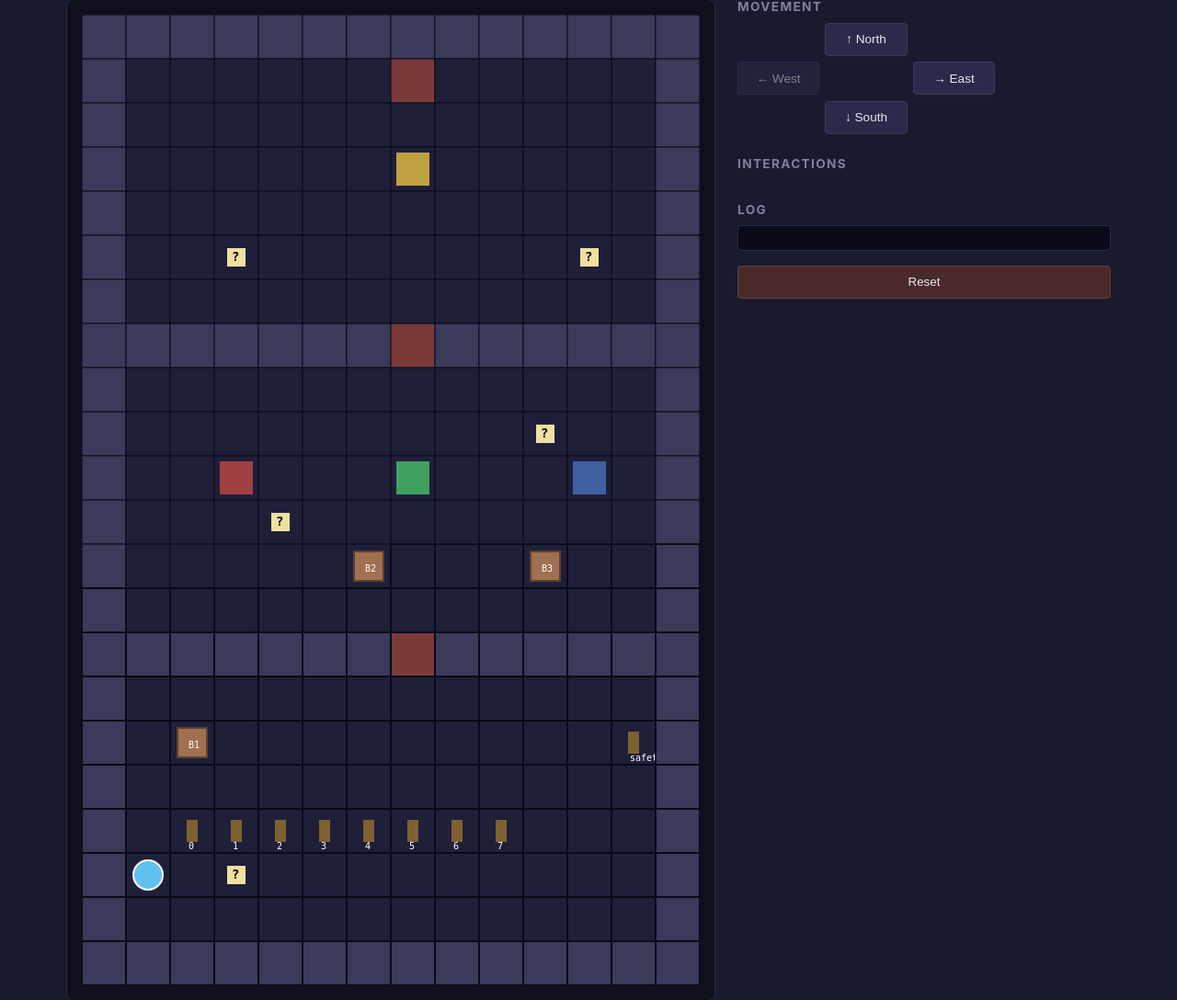
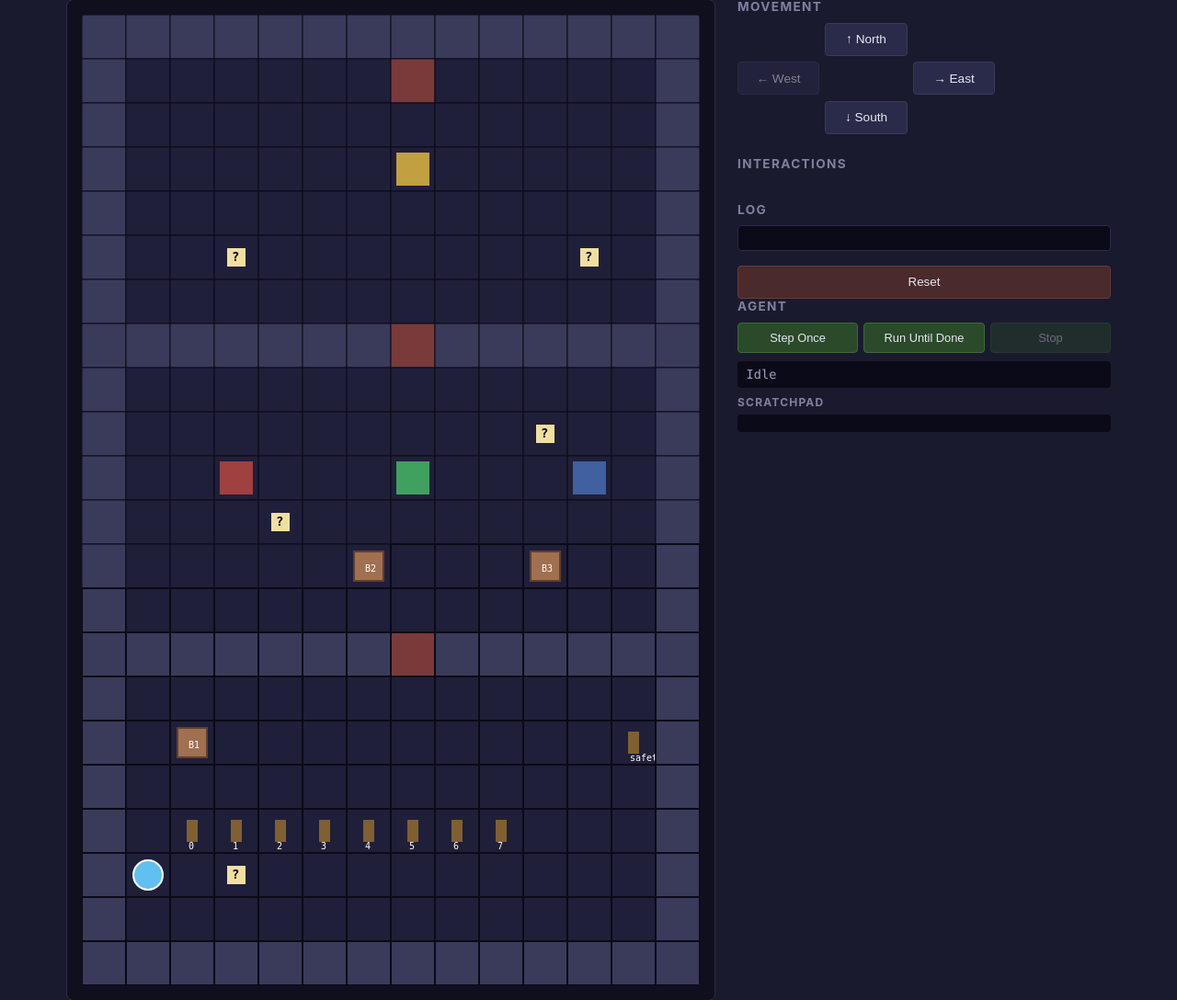
Before and after one commit to Mushtaq-Ahmad1/llm-agent-harness-2d-world, a Flask app: page / in a window 1280 px wide. Shown: the part 85-1173 px from the top of the page at 92% size. Run offline with Flask 3, Linux system fonts and the light colour scheme.

Commit message:
Agent harness complete: room labels, door hints, reachability tags, browser live-view, dry-run logging

```diff
--- a/server.py
+++ b/server.py
@@ -1,18 +1,27 @@
 """
 Flask server: serves the GUI and exposes the world via HTTP.
 """
+from src.agent import Agent
 from flask import Flask, jsonify, render_template, request
 from src.levels import build_level_1
 from src.serialize import world_to_dict, legal_actions
 from src.serialize import world_to_dict, movement_actions, interaction_actions, legal_actions
-
-
 
 app = Flask(__name__)
 
 # Single global world for now. Fine for one-player local dev.
 world = build_level_1()
 action_log = []
+agent: Agent = None
+AGENT_MAX_STEPS = 100
+
+def ensure_agent(model: str = "claude-sonnet-4-5"):
+    """Lazily create the agent on first use, so we don't spend money
+    on an Anthropic client we never actually use."""
+    global agent
+    if agent is None:
+        agent = Agent(model=model)
+    return agent
 
 def current_state():
     return {
@@ -54,7 +63,9 @@ def action():
     elif verb == "inspect":
         result = world.inspect(args[0])
     elif verb == "reset":
+        global agent
         world = build_level_1()
+        agent = None
         action_log = []
         result = {"success": True, "message": "World reset."}
     else:
--- a/src/agent.py
+++ b/src/agent.py
@@ -20,6 +20,8 @@ SYSTEM_PROMPT = """You are an agent in a 2D grid escape room. Goal: step onto th
 The world has rooms separated by locked doors. Each door is gated by a puzzle, and clues are on notes in the rooms. Some puzzles RE-LOCK if their state is undone (e.g. removing a box from its plate).
 
 Each turn you get an observation with: your position, what's around you, your scratchpad, recent events, and currently-legal actions. Call EXACTLY ONE action tool.
+
+When moving between rooms, look at the door's coordinates in DOOR STATUS or OPEN door entries in VISIBLE OBJECTS — they tell you exactly where to walk to transition rooms.
 
 RULES (most important first):
 
@@ -119,7 +121,7 @@ TOOLS = [
     },
     {
         "name": "remember",
-        "description": "Write a SHORT note to your persistent scratchpad. Only record DERIVED facts (the binary code is 170, A→red B→green C→blue). Do NOT record current state like position or inventory — those are in every observation. Long notes become stale; one line per fact.",
+        "description": "Write a SHORT note to your persistent scratchpad. Only record DERIVED facts (the binary code is 170, A->d B->green C->blue). Do NOT record current state like position or inventory — those are in every observation. Long notes become stale; one line per fact.",
         "input_schema": {
             "type": "object",
             "properties": {"text": {"type": "string"}},
--- a/src/levels.py
+++ b/src/levels.py
@@ -58,7 +58,6 @@ def build_world() -> World:
         id="note_plates",
         text="Place each labeled box on its matching plate to unlock door_2. Removing a box re-locks the door.",
     ))
-
     grid[11][4].objects.append(Note(
         id="note_mapping",
         text="Box->Plate mapping: A goes on red, B goes on green, C goes on blue. Inspect a box to see its label.",
@@ -83,7 +82,7 @@ def build_world() -> World:
 
     grid[5][11].objects.append(Note(
         id="note_yellow",
-        text="Place any box on the yellow plate to open the exit at the top of this room.",
+        text="Place any box on the yellow plate to open the exit. WARNING: removing a box from its colored plate will re-lock door_2. Look around this room for another note about how to safely move boxes.",
     ))
 
     # ----- Build the World -----
--- a/src/world.py
+++ b/src/world.py
@@ -96,7 +96,19 @@ class World:
             return {"success": False, "message": "You can't move off the map."}
         # Can't walk through walls
         if target.terrain == Terrain.WALL:
-            return {"success": False, "message": "A wall blocks your path."}
+            # Helpful hint: are there open doors or floor cells just to the sides?
+            hints = []
+            for label, (dx2, dy2) in [
+                ("east", (1, 0)),
+                ("west", (-1, 0)),
+            ]:
+                near = self.cell_at(x + dx2, y + dy2)
+                if near and near.terrain == Terrain.DOOR_OPEN:
+                    hints.append(f"there's an open door one cell {label}")
+                elif near and near.terrain == Terrain.DOOR_LOCKED:
+                    hints.append(f"there's a locked door one cell {label}")
+            extra = f" ({'; '.join(hints)})" if hints else ""
+            return {"success": False, "message": f"A wall blocks your path.{extra}"}
         # Can't walk through locked doors
         if target.terrain == Terrain.DOOR_LOCKED:
             return {"success": False, "message": f"The door to the {direction} is locked."}
--- a/static/app.js
+++ b/static/app.js
@@ -148,5 +148,69 @@ function render(state) {
 
 document.getElementById('reset').onclick = () => doAction('reset', []);
 
+// ---- Agent live runner ----
+
+let agentRunning = false;
+const STEP_DELAY_MS = 1500;  // pause between steps so you can see each one
+
+async function agentStep() {
+    const res = await fetch('/agent_step', {
+        method: 'POST',
+        headers: {'Content-Type': 'application/json'},
+        body: JSON.stringify({}),
+    });
+    const state = await res.json();
+    render(state);
+    renderAgent(state.agent);
+    return state.agent;
+}
+
+function renderAgent(agent) {
+    if (!agent) return;
+    const status = document.getElementById('agent-status');
+    const thought = document.getElementById('agent-thought');
+    const scratchpad = document.getElementById('agent-scratchpad');
+
+    const verb = agent.action ? agent.action.verb : '(no action)';
+    const args = agent.action ? JSON.stringify(agent.action.args) : '';
+    status.textContent = `Turn ${agent.turn}: ${verb}${args ? ' ' + args : ''}`;
+    thought.textContent = agent.thought || '(no thought)';
+
+    scratchpad.innerHTML = '';
+    for (const note of (agent.scratchpad || [])) {
+        const div = document.createElement('div');
+        div.className = 'scratchpad-entry';
+        div.textContent = note;
+        scratchpad.appendChild(div);
+    }
+}
+
+document.getElementById('agent-step').onclick = async () => {
+    await agentStep();
+};
+
+document.getElementById('agent-run').onclick = async () => {
+    if (agentRunning) return;
+    agentRunning = true;
+    document.getElementById('agent-run').disabled = true;
+    document.getElementById('agent-step').disabled = true;
+    document.getElementById('agent-stop').disabled = false;
+
+    while (agentRunning) {
+        const agent = await agentStep();
+        if (!agent || agent.done) break;
+        await new Promise(r => setTimeout(r, STEP_DELAY_MS));
+    }
+
+    agentRunning = false;
+    document.getElementById('agent-run').disabled = false;
+    document.getElementById('agent-step').disabled = false;
+    document.getElementById('agent-stop').disabled = true;
+};
+
+document.getElementById('agent-stop').onclick = () => {
+    agentRunning = false;
+};
+
 // Initial load
 fetchState().then(render);
--- a/static/style.css
+++ b/static/style.css
@@ -157,3 +157,84 @@ main {
     opacity: 0.5;
     cursor: not-allowed;
 }
+
+#agent-controls {
+    display: flex;
+    gap: 0.4rem;
+    margin-bottom: 0.6rem;
+}
+
+#agent-controls button {
+    flex: 1;
+    padding: 0.5rem;
+    background: #2a4a2a;
+    color: #e8e8f0;
+    border: 1px solid #3a6a3a;
+    border-radius: 4px;
+    cursor: pointer;
+    font-size: 0.8rem;
+}
+
+#agent-controls button:hover:not(:disabled) {
+    background: #3a6a3a;
+}
+
+#agent-controls button:disabled {
+    opacity: 0.4;
+    cursor: not-allowed;
+}
+
+#agent-status {
+    font-family: 'SF Mono', Menlo, monospace;
+    font-size: 0.85rem;
+    color: #a0a0c0;
+    padding: 0.4rem 0.6rem;
+    background: #0a0a18;
+    border-radius: 4px;
+    margin-bottom: 0.5rem;
+}
+
+#agent-thought {
+    font-size: 0.8rem;
+    color: #c8c8d8;
+    background: #0a0a18;
+    border-left: 3px solid #4060a0;
+    padding: 0.6rem 0.8rem;
+    border-radius: 0 4px 4px 0;
+    max-height: 200px;
+    overflow-y: auto;
+    margin-bottom: 1rem;
+    white-space: pre-wrap;
+}
+
+#agent-thought:empty {
+    display: none;
+}
+
+#agent-scratchpad-section h3 {
+    font-size: 0.75rem;
+    text-transform: uppercase;
+    letter-spacing: 0.1em;
+    color: #8080a0;
+    margin: 0 0 0.4rem 0;
+}
+
+#agent-scratchpad {
+    background: #0a0a18;
+    border-radius: 4px;
+    padding: 0.6rem;
+    font-family: 'SF Mono', Menlo, monospace;
+    font-size: 0.75rem;
+    color: #c8c8d8;
+    max-height: 200px;
+    overflow-y: auto;
+}
+
+.scratchpad-entry {
+    padding: 0.3rem 0;
+    border-bottom: 1px solid #1a1a3a;
+}
+
+.scratchpad-entry:last-child {
+    border-bottom: none;
+}
--- a/templates/index.html
+++ b/templates/index.html
@@ -27,6 +27,19 @@
             <div id="log"></div>
 
             <button id="reset">Reset</button>
+
+            <h2>Agent</h2>
+            <div id="agent-controls">
+                <button id="agent-step">Step Once</button>
+                <button id="agent-run">Run Until Done</button>
+                <button id="agent-stop" disabled>Stop</button>
+            </div>
+            <div id="agent-status">Idle</div>
+            <div id="agent-thought"></div>
+            <div id="agent-scratchpad-section">
+                <h3>Scratchpad</h3>
+                <div id="agent-scratchpad"></div>
+            </div>
         </aside>
     </main>
 
```
Also changed, not shown: run_agent.py (+37 -6 lines), src/observation.py (+41 -6 lines), 3 other files.
